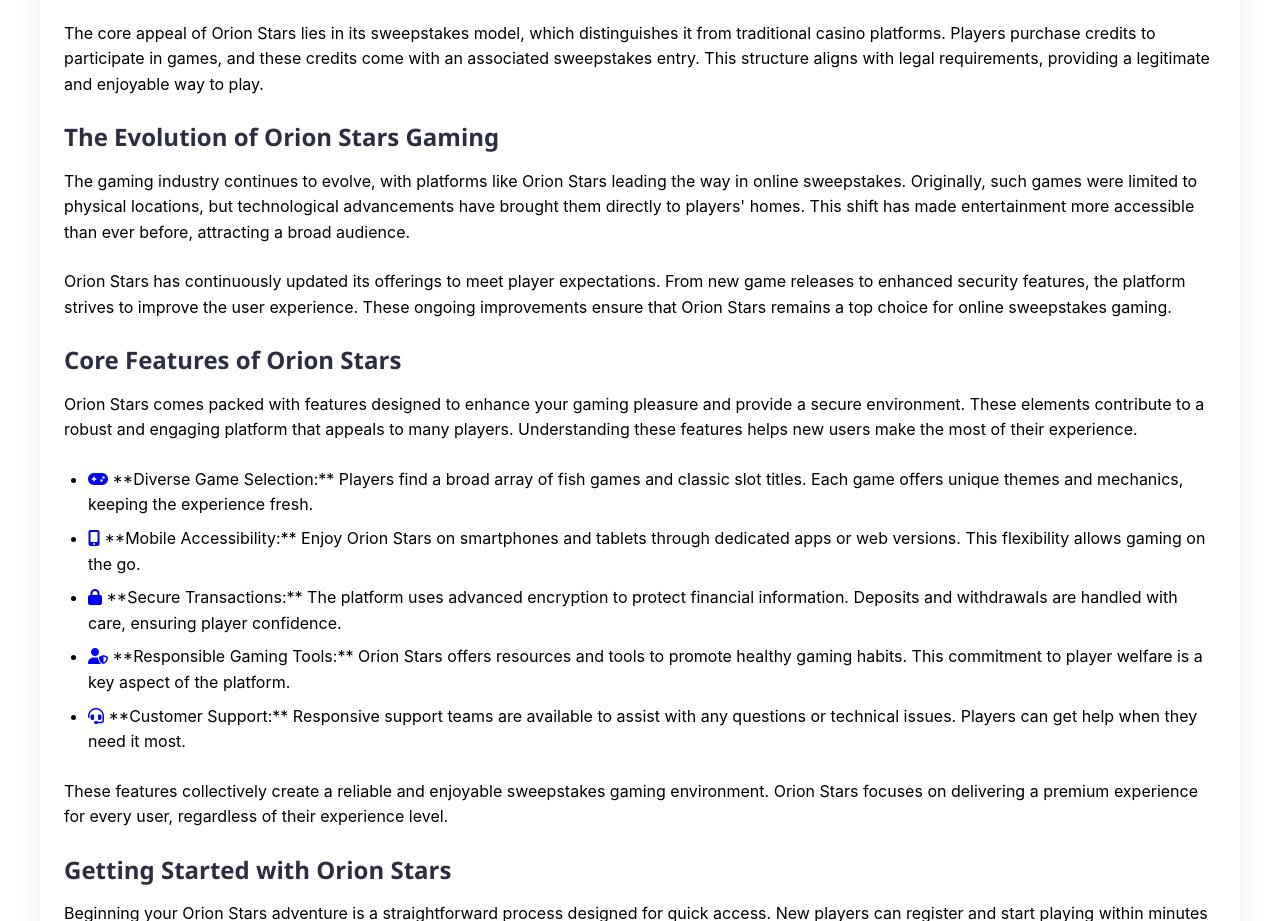
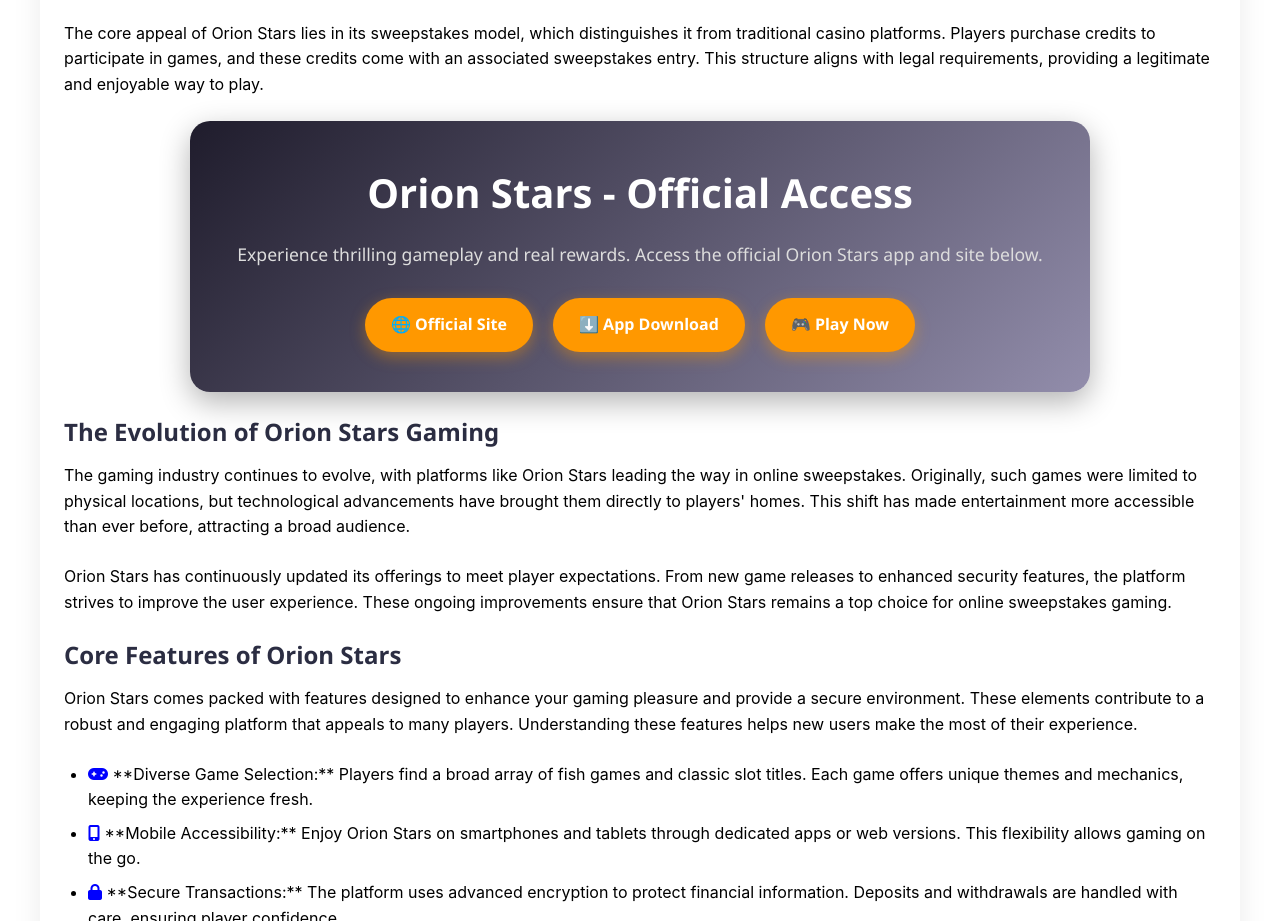
Before and after one commit to Techseo15/orion-stars, a plain HTML site: page index.html in a window 1280 px wide. Shown: the part 912-1833 px from the top of the page. Drawn offline with Linux system fonts and the light colour scheme.

Commit message:
Update index.html

```diff
--- a/index.html
+++ b/index.html
@@ -58,6 +58,75 @@
                 padding: 10px !important;
             }
         }
+    .orion-container {
+      max-width: 900px;
+      margin: auto;
+      padding: 30px;
+      background: rgba(255, 255, 255, 0.05);
+      border-radius: 20px;
+      box-shadow: 0 10px 30px rgba(0,0,0,0.3);
+      backdrop-filter: blur(12px);
+      text-align: center;
+      animation: fadeIn 1s ease-in-out;
+            font-family: 'Segoe UI', sans-serif;
+      background: linear-gradient(135deg, #1f1c2c, #928dab);
+      color: #fff;
+      padding: 40px 15px;
+    }
+    }
+
+    @keyframes fadeIn {
+      from { opacity: 0; transform: translateY(30px); }
+      to { opacity: 1; transform: translateY(0); }
+    }
+
+    .orion-title {
+      font-size: 2.5rem;
+      font-weight: 700;
+      margin-bottom: 15px;
+    }
+
+    .orion-description {
+      font-size: 1.1rem;
+      color: #ddd;
+      margin-bottom: 30px;
+    }
+
+    .orion-buttons {
+      display: flex;
+      flex-wrap: wrap;
+      justify-content: center;
+      gap: 20px;
+    }
+
+    .orion-buttons a {
+      background: #ff9800;
+      color: #fff;
+      padding: 14px 26px;
+      border-radius: 50px;
+      font-weight: 600;
+      text-decoration: none;
+      transition: all 0.3s ease;
+      box-shadow: 0 5px 15px rgba(255,152,0,0.4);
+    }
+
+    .orion-buttons a:hover {
+      background: #ffa726;
+      transform: translateY(-3px);
+      box-shadow: 0 8px 20px rgba(255,152,0,0.6);
+    }
+
+    @media (max-width: 600px) {
+      .orion-title {
+        font-size: 1.8rem;
+      }
+
+      .orion-buttons a {
+        flex: 1 1 100%;
+        padding: 12px;
+        font-size: 1rem;
+      }
+    }
     </style>
 </head>
 <body>
@@ -93,6 +162,22 @@
             <h2>Orion Stars</h2>
             <p>Orion Stars provides a comprehensive online gaming experience tailored for sweepstakes enthusiasts. This platform stands out due to its diverse game library, secure operational environment, and dedication to player satisfaction. Accessing Orion Stars means stepping into a world where engaging entertainment meets the opportunity for significant rewards.</p>
             <p>The core appeal of Orion Stars lies in its sweepstakes model, which distinguishes it from traditional casino platforms. Players purchase credits to participate in games, and these credits come with an associated sweepstakes entry. This structure aligns with legal requirements, providing a legitimate and enjoyable way to play.</p>
+
+
+
+
+<div class="orion-container">
+  <div class="orion-title">Orion Stars - Official Access</div>
+  <div class="orion-description">
+    Experience thrilling gameplay and real rewards. Access the official Orion Stars app and site below.
+  </div>
+
+  <div class="orion-buttons">
+    <a href="https://orionstars.vip" target="_blank">🌐 Official Site</a>
+    <a href="https://orionstars.vip/app-download" target="_blank">⬇️ App Download</a>
+    <a href="https://orionstars.vip/play" target="_blank">🎮 Play Now</a>
+  </div>
+</div>
 
             <h3>The Evolution of Orion Stars Gaming</h3>
             <p>The gaming industry continues to evolve, with platforms like Orion Stars leading the way in online sweepstakes. Originally, such games were limited to physical locations, but technological advancements have brought them directly to players' homes. This shift has made entertainment more accessible than ever before, attracting a broad audience.</p>
```
